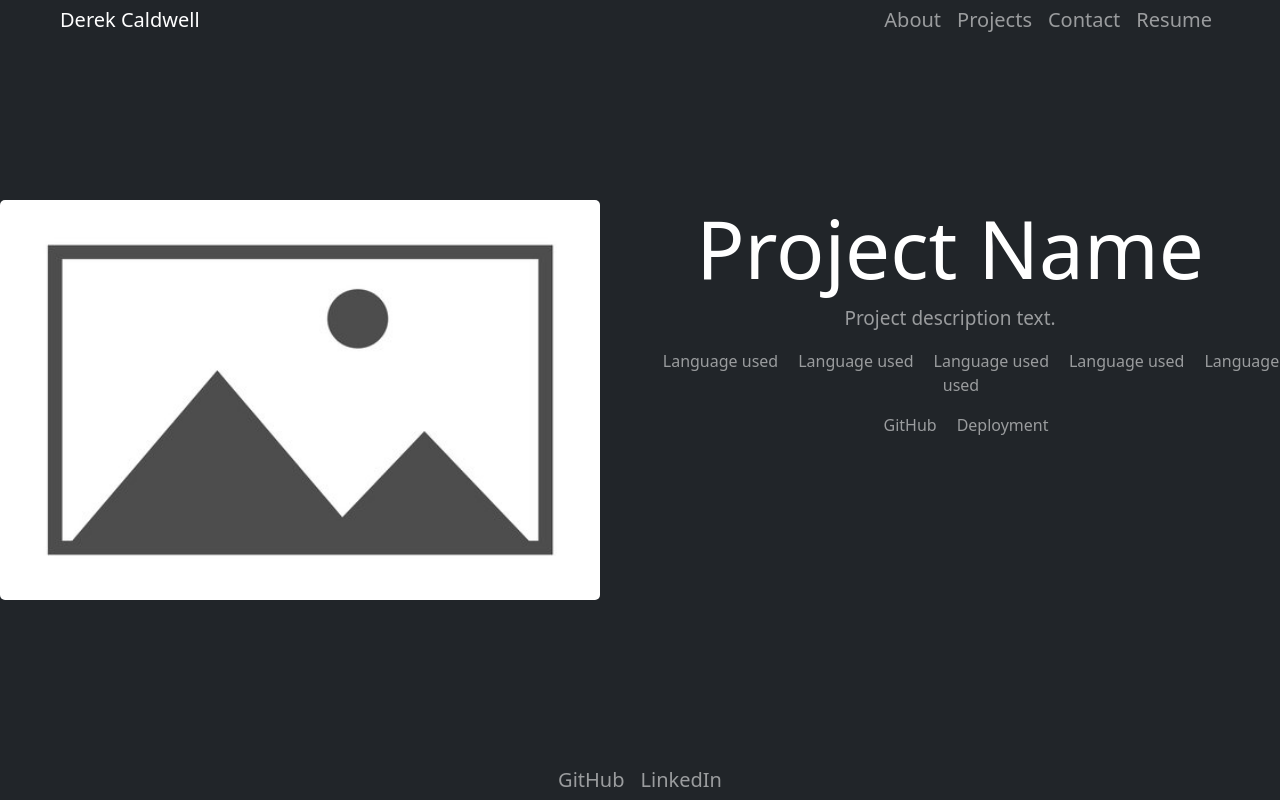
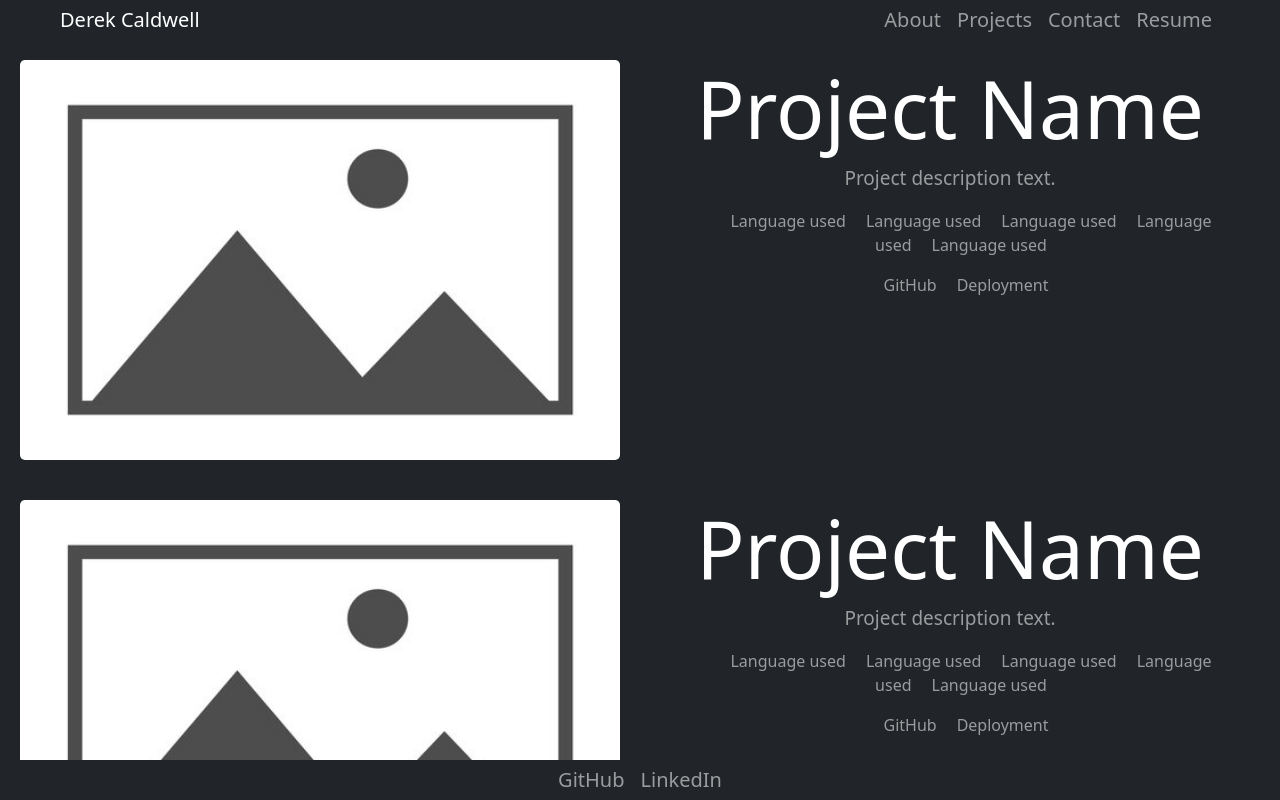
Before and after one commit to CaldwellDerek/professional-portfolio, a React (Create React App) app in the folder portfolio/: page /projects in a window 1280 px wide. Built offline with nearby package versions, Linux system fonts and the light colour scheme.

Commit message:
placeholders for 3 projects added, accounted for overflow

```diff
--- a/portfolio/src/components/about/index.css
+++ b/portfolio/src/components/about/index.css
@@ -102,8 +102,6 @@ h1 {
         flex-direction: column;
         height: 90%;
         overflow: scroll;
-        /* margin-top: 40px; */
-        /* margin-bottom: 20px; */
     }
 
     #intro {
--- a/portfolio/src/components/projects/index.css
+++ b/portfolio/src/components/projects/index.css
@@ -1,12 +1,18 @@
 .projects {
-    margin: 0 auto;
+    height: 100%;
+    width: 100%;
     display: flex;
     flex-direction: column;
+    overflow: scroll;
+    margin: 20px;
 }
 
-.project-1 {
+.project-1,
+.project-2,
+.project-3 {
     width: 100%;
     display: flex;
+    margin: 20px auto 20px;
 }
 
 .project-image-container {
--- a/portfolio/src/components/projects/index.js
+++ b/portfolio/src/components/projects/index.js
@@ -4,7 +4,50 @@ import './index.css';
 const Projects = () => {
     return (
         <div className="projects">
+
             <div className="project-1">
+                <div className="project-image-container">
+                    <img className="project-image" src={placeholder} alt="placeholder" />
+                </div>
+                <div className="project-info">
+                    <h1>Project Name</h1>
+                    <p>Project description text.</p>
+                    <ul className="technologies-list">
+                        <li className="technology">Language used</li>
+                        <li className="technology">Language used</li>
+                        <li className="technology">Language used</li>
+                        <li className="technology">Language used</li>
+                        <li className="technology">Language used</li>
+                    </ul>
+                    <ul className="external-links-list">
+                        <li className="external-link">GitHub</li>
+                        <li className="external-link">Deployment</li>
+                    </ul>
+                </div>
+            </div>
+
+            <div className="project-2">
+                <div className="project-image-container">
+                    <img className="project-image" src={placeholder} alt="placeholder" />
+                </div>
+                <div className="project-info">
+                    <h1>Project Name</h1>
+                    <p>Project description text.</p>
+                    <ul className="technologies-list">
+                        <li className="technology">Language used</li>
+                        <li className="technology">Language used</li>
+                        <li className="technology">Language used</li>
+                        <li className="technology">Language used</li>
+                        <li className="technology">Language used</li>
+                    </ul>
+                    <ul className="external-links-list">
+                        <li className="external-link">GitHub</li>
+                        <li className="external-link">Deployment</li>
+                    </ul>
+                </div>
+            </div>
+
+            <div className="project-3">
                 <div className="project-image-container">
                     <img className="project-image" src={placeholder} alt="placeholder" />
                 </div>
```
